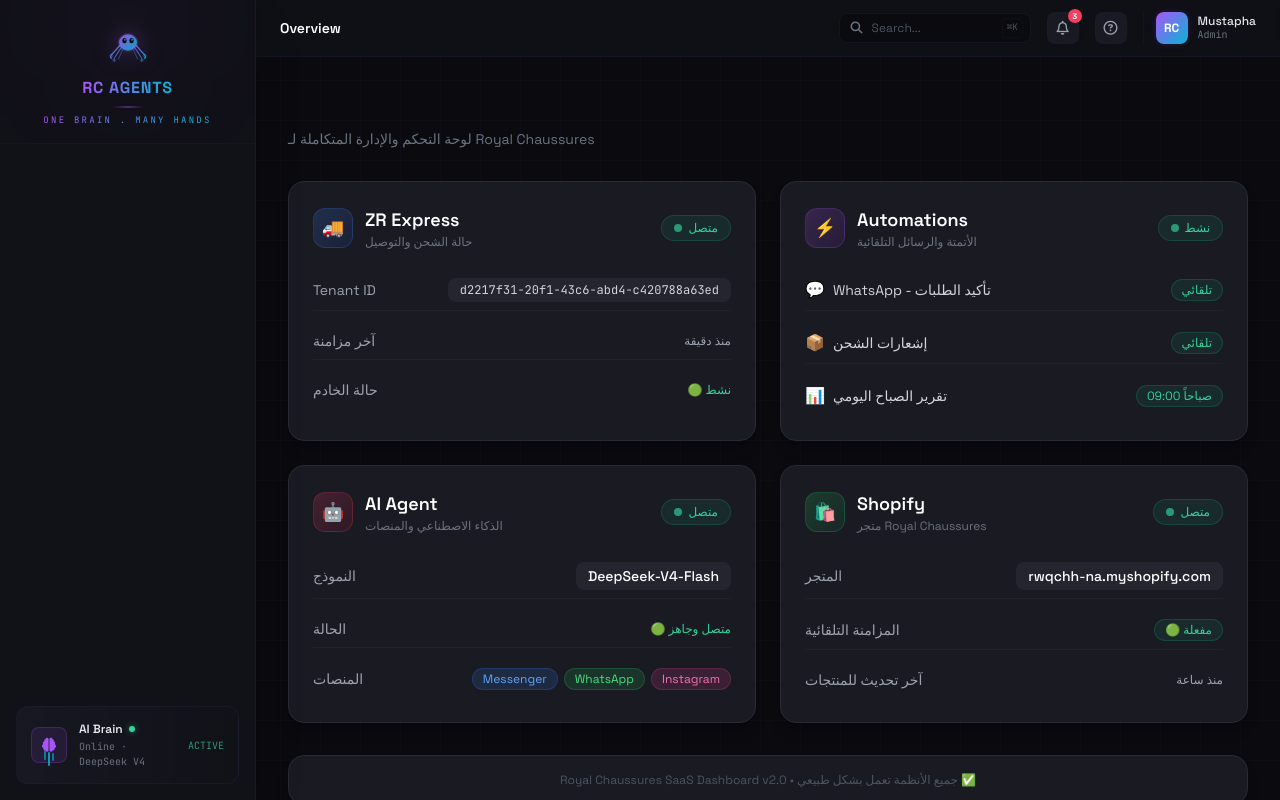
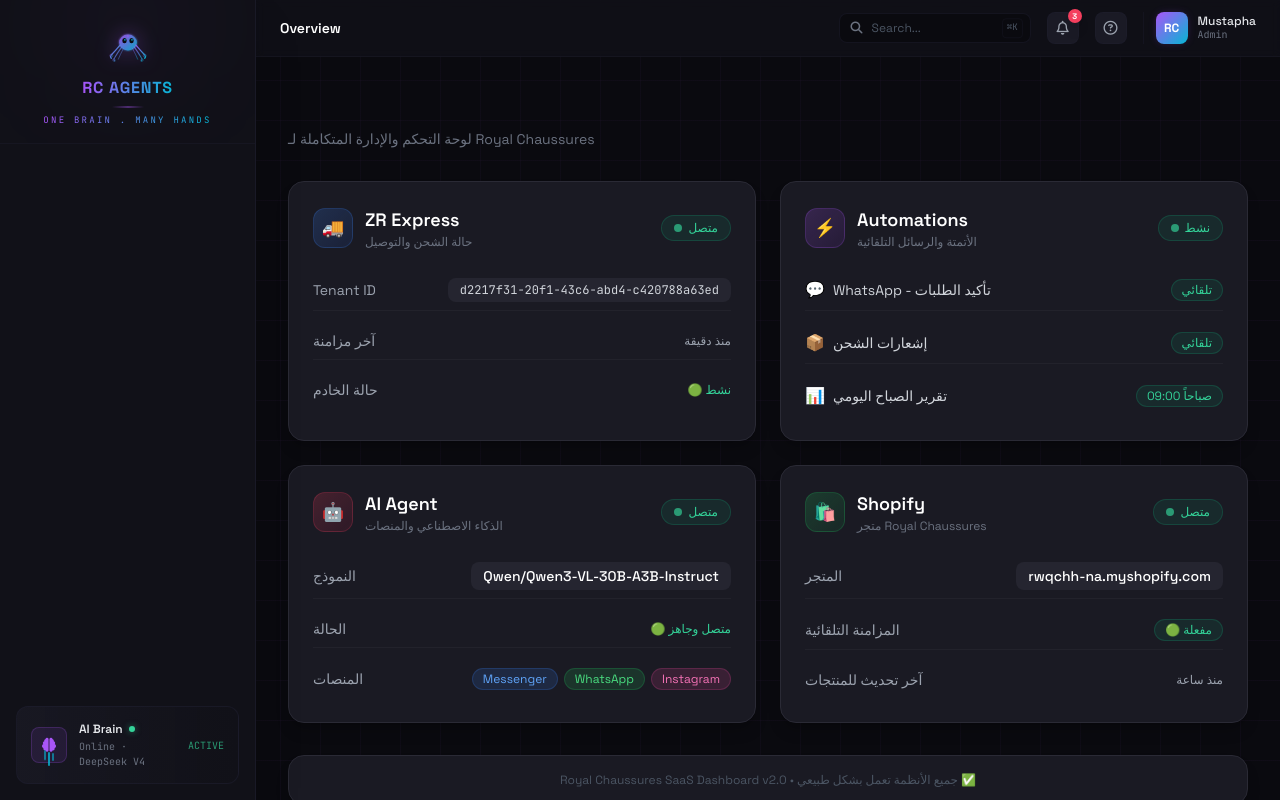
Before and after one commit to 040916073mustapha/royal-chaussures-server, a Flask app: page /dashboard/settings in a window 1280 px wide. Run offline with Flask 3, Linux system fonts and the light colour scheme; some libraries are stand-ins or nearby versions.

Commit message:
[FIX] Update displayed AI model name in settings page
Changed hardcoded 'DeepSeek-V4-Flash' to 'Qwen/Qwen3-VL-30B-A3B-Instruct'
to match the actual AI_MODEL environment variable.

```diff
--- a/templates/dashboard_settings.html
+++ b/templates/dashboard_settings.html
@@ -100,7 +100,7 @@
             <div class="space-y-3">
                 <div class="flex justify-between items-center py-2 border-b border-[#2a2a35]/50">
                     <span class="text-sm text-gray-400">النموذج</span>
-                    <span class="text-sm text-white font-medium bg-[#252530] px-3 py-1 rounded-lg">DeepSeek-V4-Flash</span>
+                    <span class="text-sm text-white font-medium bg-[#252530] px-3 py-1 rounded-lg">Qwen/Qwen3-VL-30B-A3B-Instruct</span>
                 </div>
                 <div class="flex justify-between items-center py-2 border-b border-[#2a2a35]/50">
                     <span class="text-sm text-gray-400">الحالة</span>
```
